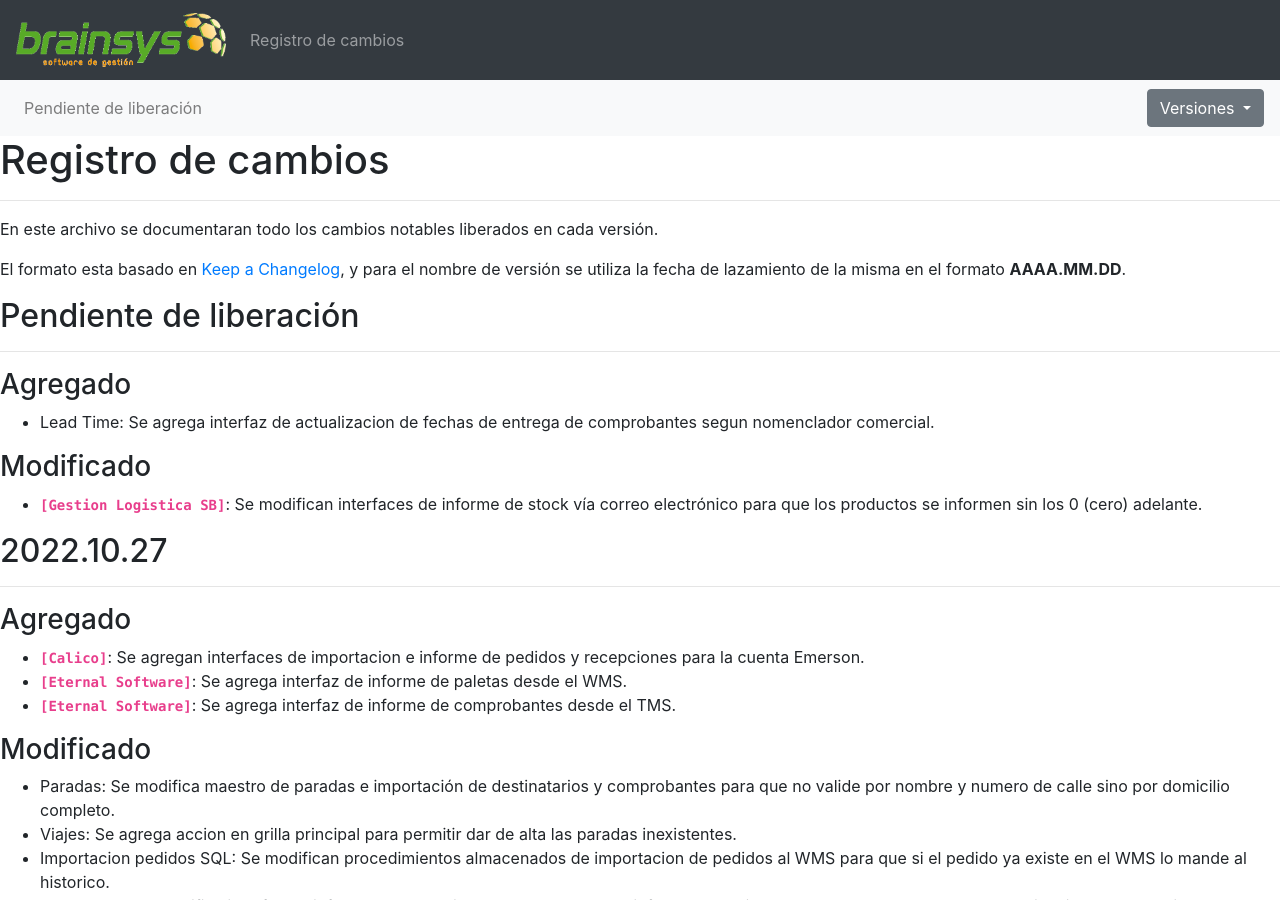
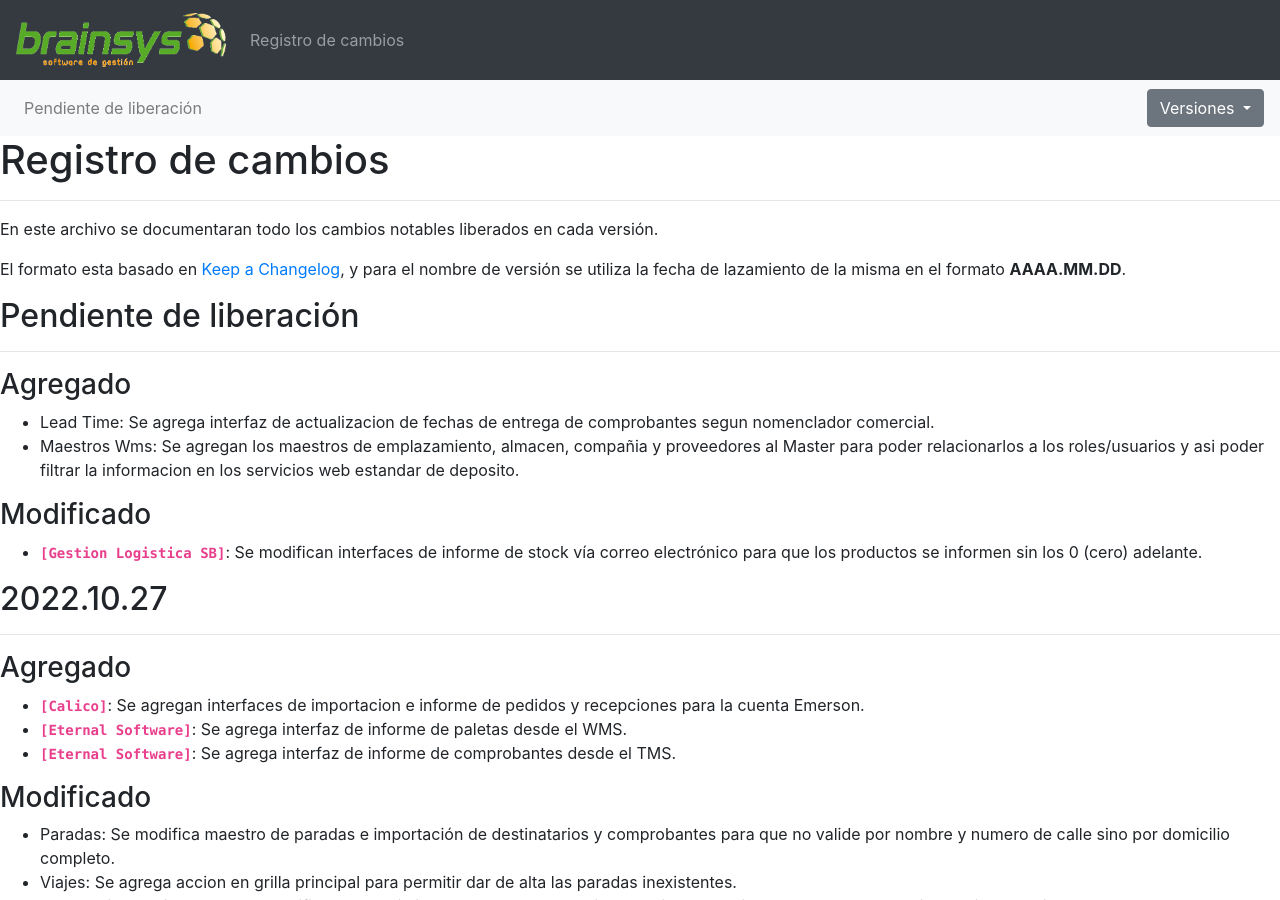
Before and after one commit to brainsys-arsaad/versionado, a Jekyll site: the page built from registro-cambios.markdown, in a window 1280 px wide and 900 px high. Built offline with Jekyll 4.4.1, drawn with Linux system fonts in a browser that asks for light colours.

Commit message:
Update registro-cambios.markdown

```diff
--- a/registro-cambios.markdown
+++ b/registro-cambios.markdown
@@ -82,6 +82,7 @@ El formato esta basado en [Keep a Changelog](https://keepachangelog.com/es-ES/1.
 
 ### Agregado
 - Lead Time: Se agrega interfaz de actualizacion de fechas de entrega de comprobantes segun nomenclador comercial.
+- Maestros Wms: Se agregan los maestros de emplazamiento, almacen, compañia y proveedores al Master para poder relacionarlos a los roles/usuarios y asi poder filtrar la informacion en los servicios web estandar de deposito.
 
 ### Modificado
 - **`[Gestion Logistica SB]`**: Se modifican interfaces de informe de stock vía correo electrónico para que los productos se informen sin los 0 (cero) adelante.
```
